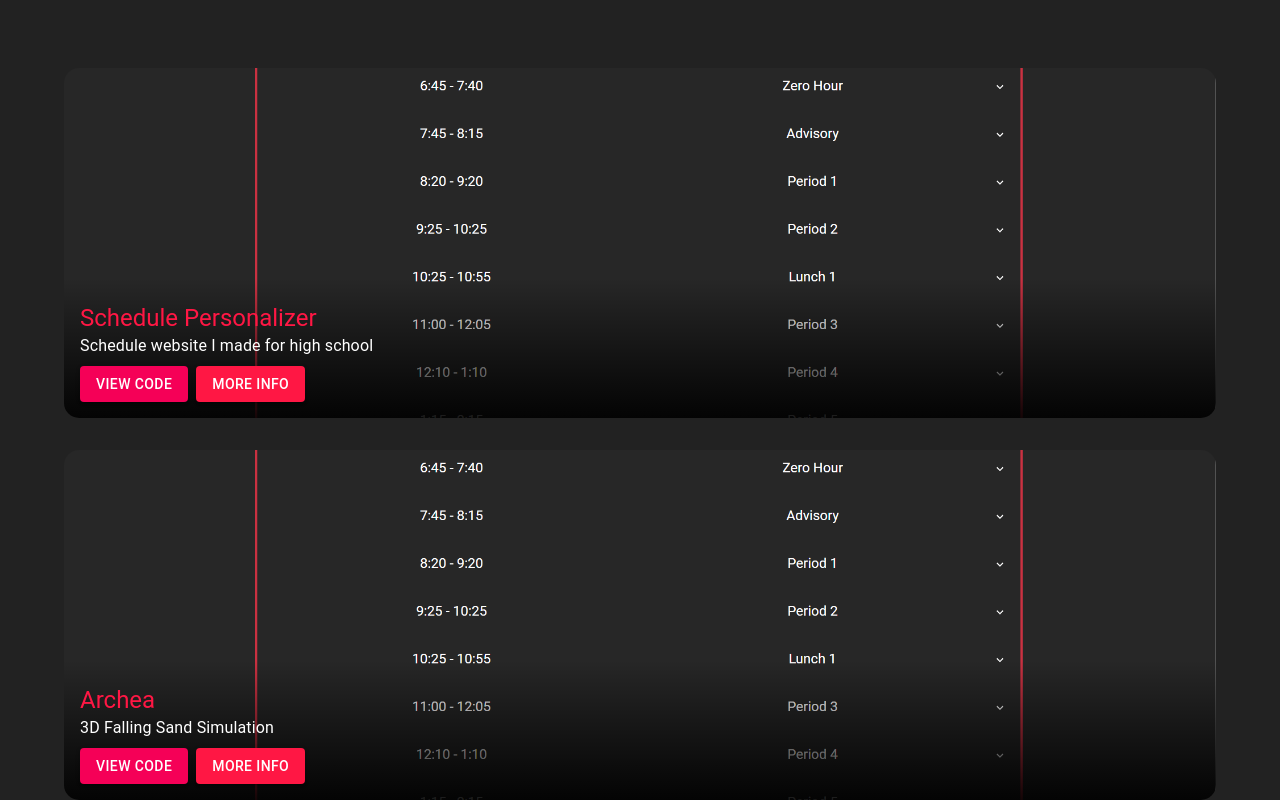
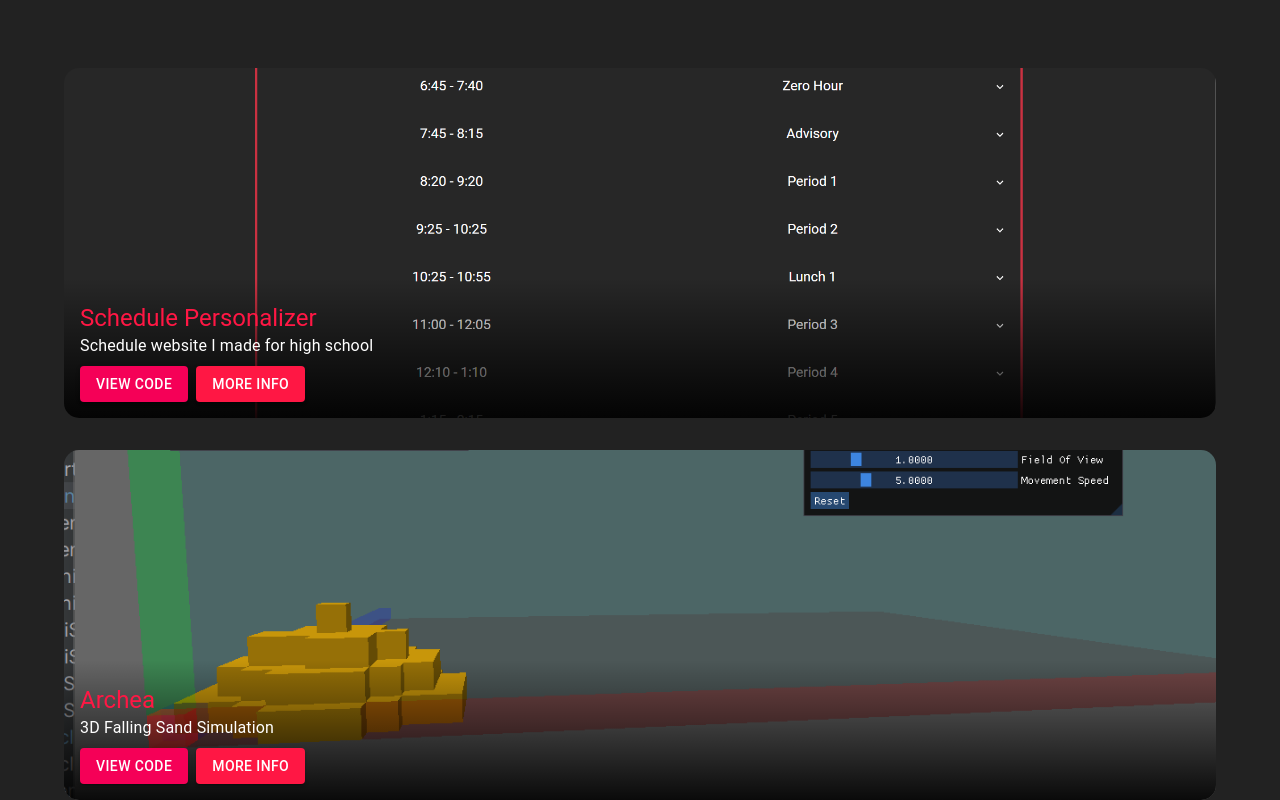
Before and after one commit to insberr/insberr.github.io, a React (Vite) app: page / in a window 1280 px wide. Shown: the part 452-1252 px from the top of the page. Built offline with nearby package versions, Linux system fonts and the light colour scheme.

Commit message:
Projects update

```diff
--- a/src/components/ProjectSelection.tsx
+++ b/src/components/ProjectSelection.tsx
@@ -36,7 +36,7 @@ const BackgroundImage = styled(Box)({
 
 const ProjectSection: React.FC<ProjectSectionProps> = ({ project }) => {
     return (
-        <BackgroundImage style={{ backgroundImage: `url(/src/projects/${project.image})`, borderRadius: '15px', }}>
+        <BackgroundImage style={{ backgroundImage: `url(${project.image})`, borderRadius: '15px', }}>
             <Box position="absolute" bottom={0} p={2} color="white" width="100%">
                 <Typography variant="h5" color="primary">{project.title}</Typography>
                 <Typography variant="body1">{project.description}</Typography>
--- a/src/projects/projects.ts
+++ b/src/projects/projects.ts
@@ -1,5 +1,7 @@
 import schedule_personalizer_md from './schedule-personalizer.md?raw';
+import schedule_image from './schedule-personalizer.png';
 import archea_md from './archea.md?raw';
+import archea_image from './archea.png';
 
 import.meta.env.BASE_URL;
 
@@ -7,7 +9,7 @@ export const projects = [
   {
     "id": "schedule-personalizer",
     "title": "Schedule Personalizer",
-    "image": "schedule-personalizer.png",
+    "image": schedule_image,
     "description": "Schedule website I made for high school",
     "details_md": schedule_personalizer_md,
     "codeLink": "https://github.com/yourprofile/project1"
@@ -15,7 +17,7 @@ export const projects = [
   {
     "id": "archea",
     "title": "Archea",
-    "image": "schedule-personalizer.png",
+    "image": archea_image,
     "description": "3D Falling Sand Simulation",
     details_md: archea_md,
     "codeLink": "https://github.com/yourprofile/project1"
```
Also changed, not shown: src/projects/archea.png (added).
